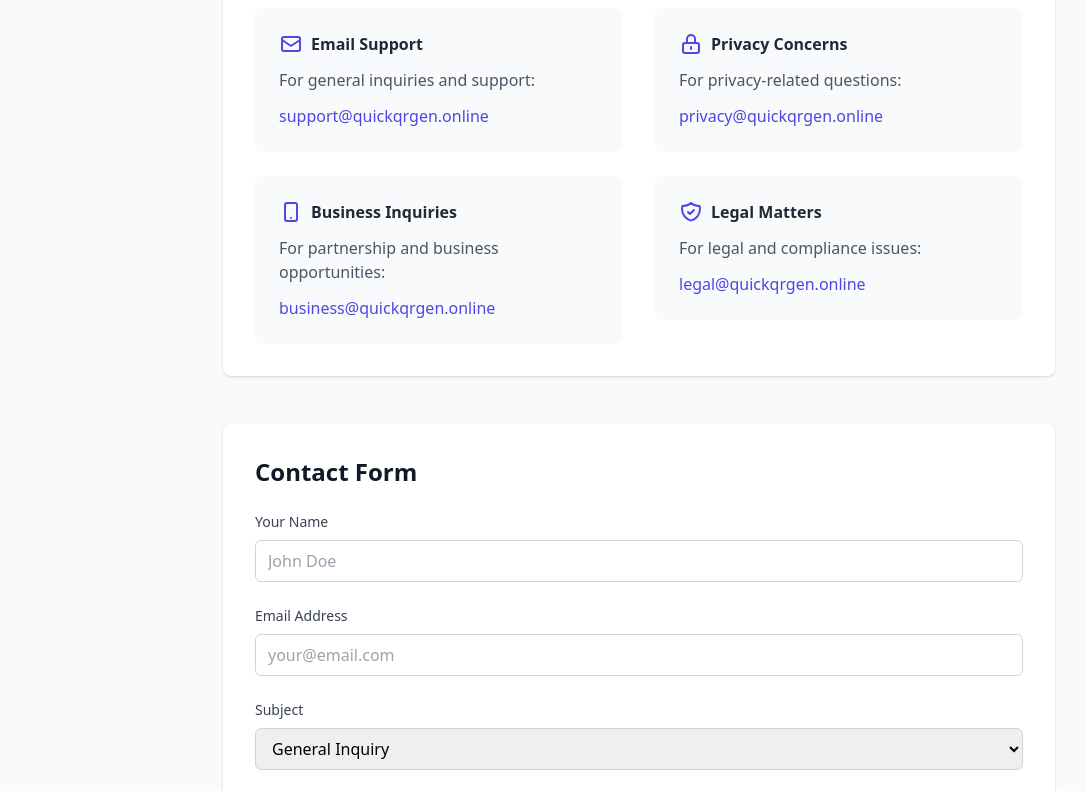
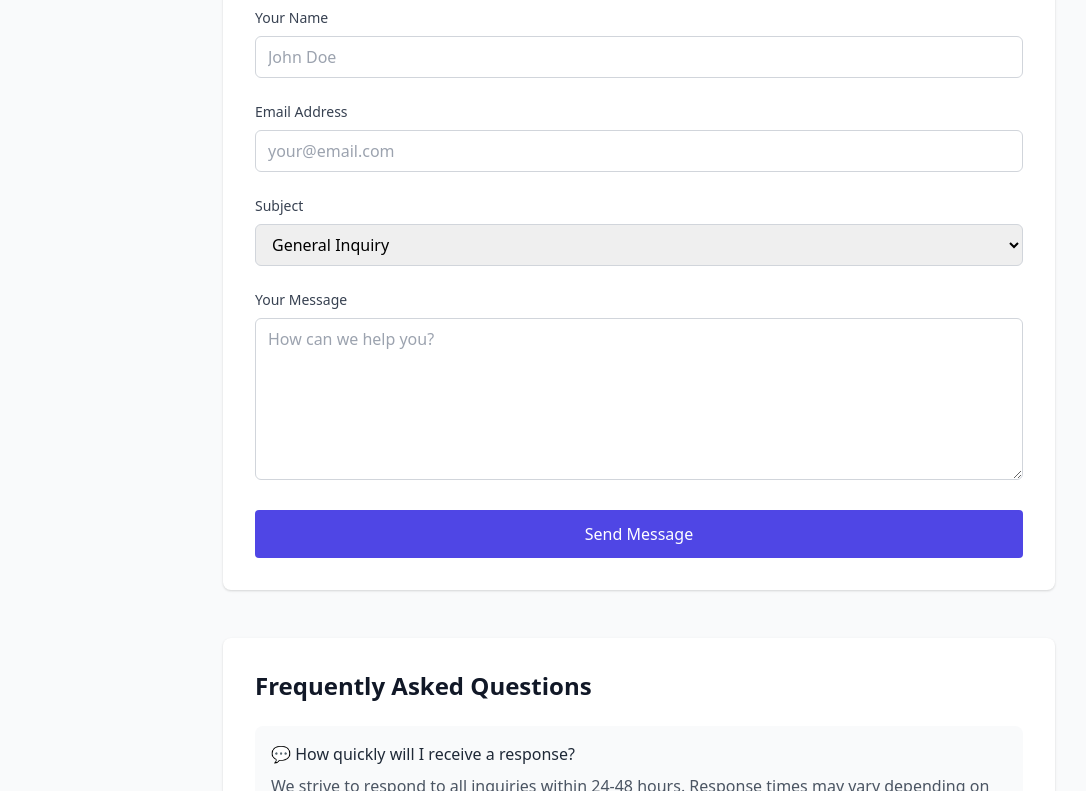
Before and after one commit to sammi-akhtar/QuickQrGen, a plain HTML site: page contact.html in a window 1280 px wide. Shown: the part 324-1115 px from the top of the page, without its empty margins (1-1087 px from the left). Drawn offline with nearby package versions, Linux system fonts and the light colour scheme.

Commit message:
Update contact.html

```diff
--- a/contact.html
+++ b/contact.html
@@ -37,66 +37,13 @@
             <p class="text-xl text-gray-600 mb-8">We're Here to Help with Your QR Code Needs</p>
         </section>
 
-        <!-- Contact Options -->
-        <section class="bg-white rounded-lg shadow p-8 mb-12">
-            <h2 class="text-2xl font-bold text-gray-900 mb-6">Get in Touch</h2>
 
-            <div class="grid grid-cols-1 md:grid-cols-2 gap-8">
-                <div class="space-y-6">
-                    <div class="bg-gray-50 p-6 rounded-lg">
-                        <div class="flex items-center mb-3">
-                            <svg class="w-6 h-6 text-indigo-600 mr-2" fill="none" stroke="currentColor" viewBox="0 0 24 24">
-                                <path stroke-linecap="round" stroke-linejoin="round" stroke-width="2" d="M3 8l7.89 5.26a2 2 0 002.22 0L21 8M5 19h14a2 2 0 002-2V7a2 2 0 00-2-2H5a2 2 0 00-2 2v10a2 2 0 002 2z"></path>
-                            </svg>
-                            <h3 class="font-semibold text-gray-800">Email Support</h3>
-                        </div>
-                        <p class="text-gray-600 mb-3">For general inquiries and support:</p>
-                        <a href="mailto:support@quickqrgen.online" class="text-indigo-600 hover:underline font-medium">support@quickqrgen.online</a>
-                    </div>
-
-                    <div class="bg-gray-50 p-6 rounded-lg">
-                        <div class="flex items-center mb-3">
-                            <svg class="w-6 h-6 text-indigo-600 mr-2" fill="none" stroke="currentColor" viewBox="0 0 24 24">
-                                <path stroke-linecap="round" stroke-linejoin="round" stroke-width="2" d="M12 18h.01M8 21h8a2 2 0 002-2V5a2 2 0 00-2-2H8a2 2 0 00-2 2v14a2 2 0 002 2z"></path>
-                            </svg>
-                            <h3 class="font-semibold text-gray-800">Business Inquiries</h3>
-                        </div>
-                        <p class="text-gray-600 mb-3">For partnership and business opportunities:</p>
-                        <a href="mailto:business@quickqrgen.online" class="text-indigo-600 hover:underline font-medium">business@quickqrgen.online</a>
-                    </div>
-                </div>
-
-                <div class="space-y-6">
-                    <div class="bg-gray-50 p-6 rounded-lg">
-                        <div class="flex items-center mb-3">
-                            <svg class="w-6 h-6 text-indigo-600 mr-2" fill="none" stroke="currentColor" viewBox="0 0 24 24">
-                                <path stroke-linecap="round" stroke-linejoin="round" stroke-width="2" d="M12 15v2m-6 4h12a2 2 0 002-2v-6a2 2 0 00-2-2H6a2 2 0 00-2 2v6a2 2 0 002 2zm10-10V7a4 4 0 00-8 0v4h8z"></path>
-                            </svg>
-                            <h3 class="font-semibold text-gray-800">Privacy Concerns</h3>
-                        </div>
-                        <p class="text-gray-600 mb-3">For privacy-related questions:</p>
-                        <a href="mailto:privacy@quickqrgen.online" class="text-indigo-600 hover:underline font-medium">privacy@quickqrgen.online</a>
-                    </div>
-
-                    <div class="bg-gray-50 p-6 rounded-lg">
-                        <div class="flex items-center mb-3">
-                            <svg class="w-6 h-6 text-indigo-600 mr-2" fill="none" stroke="currentColor" viewBox="0 0 24 24">
-                                <path stroke-linecap="round" stroke-linejoin="round" stroke-width="2" d="M9 12l2 2 4-4m5.618-4.016A11.955 11.955 0 0112 2.944a11.955 11.955 0 01-8.618 3.04A12.02 12.02 0 003 9c0 5.591 3.824 10.29 9 11.622 5.176-1.332 9-6.03 9-11.622 0-1.042-.133-2.052-.382-3.016z"></path>
-                            </svg>
-                            <h3 class="font-semibold text-gray-800">Legal Matters</h3>
-                        </div>
-                        <p class="text-gray-600 mb-3">For legal and compliance issues:</p>
-                        <a href="mailto:legal@quickqrgen.online" class="text-indigo-600 hover:underline font-medium">legal@quickqrgen.online</a>
-                    </div>
-                </div>
-            </div>
-        </section>
 
         <!-- Contact Form -->
         <section class="bg-white rounded-lg shadow p-8 mb-12">
             <h2 class="text-2xl font-bold text-gray-900 mb-6">Contact Form</h2>
 
-            <form id="contact-form" class="space-y-6">
+            <form id="contact-form" netlify class="space-y-6">
                 <div>
                     <label for="name" class="block text-sm font-medium text-gray-700 mb-2">Your Name</label>
                     <input type="text" id="name" name="name"
@@ -138,12 +85,7 @@
                 </div>
             </form>
 
-            <div id="form-response" class="mt-6 hidden">
-                <div class="bg-green-100 border border-green-400 text-green-700 px-4 py-3 rounded relative" role="alert">
-                    <strong class="font-bold">Thank you!</strong>
-                    <span class="block sm:inline">Your message has been sent successfully. We'll get back to you soon.</span>
-                </div>
-            </div>
+
         </section>
 
         <!-- FAQ Section -->
@@ -152,7 +94,7 @@
 
             <div class="space-y-4">
                 <div class="bg-gray-50 p-4 rounded-lg">
-                    <h3 class="font-medium text-gray-800 mb-2">📧 How quickly will I receive a response?</h3>
+                    <h3 class="font-medium text-gray-800 mb-2">💬 How quickly will I receive a response?</h3>
                     <p class="text-gray-600">We strive to respond to all inquiries within 24-48 hours. Response times may vary depending on the nature of your request.</p>
                 </div>
 
@@ -347,26 +289,6 @@
     <!-- Ads Script -->
     <script src="assets/js/ads.js"></script>
 
-    <!-- Contact Form Script -->
-    <script>
-        document.addEventListener('DOMContentLoaded', function() {
-            const contactForm = document.getElementById('contact-form');
-            const formResponse = document.getElementById('form-response');
 
-            if (contactForm) {
-                contactForm.addEventListener('submit', function(e) {
-                    e.preventDefault();
-
-                    // Simulate form submission (in a real implementation, this would send to a backend)
-                    // For this static site, we'll just show a success message
-                    formResponse.classList.remove('hidden');
-                    contactForm.reset();
-
-                    // Scroll to response
-                    formResponse.scrollIntoView({ behavior: 'smooth' });
-                });
-            }
-        });
-    </script>
 </body>
 </html>
```
